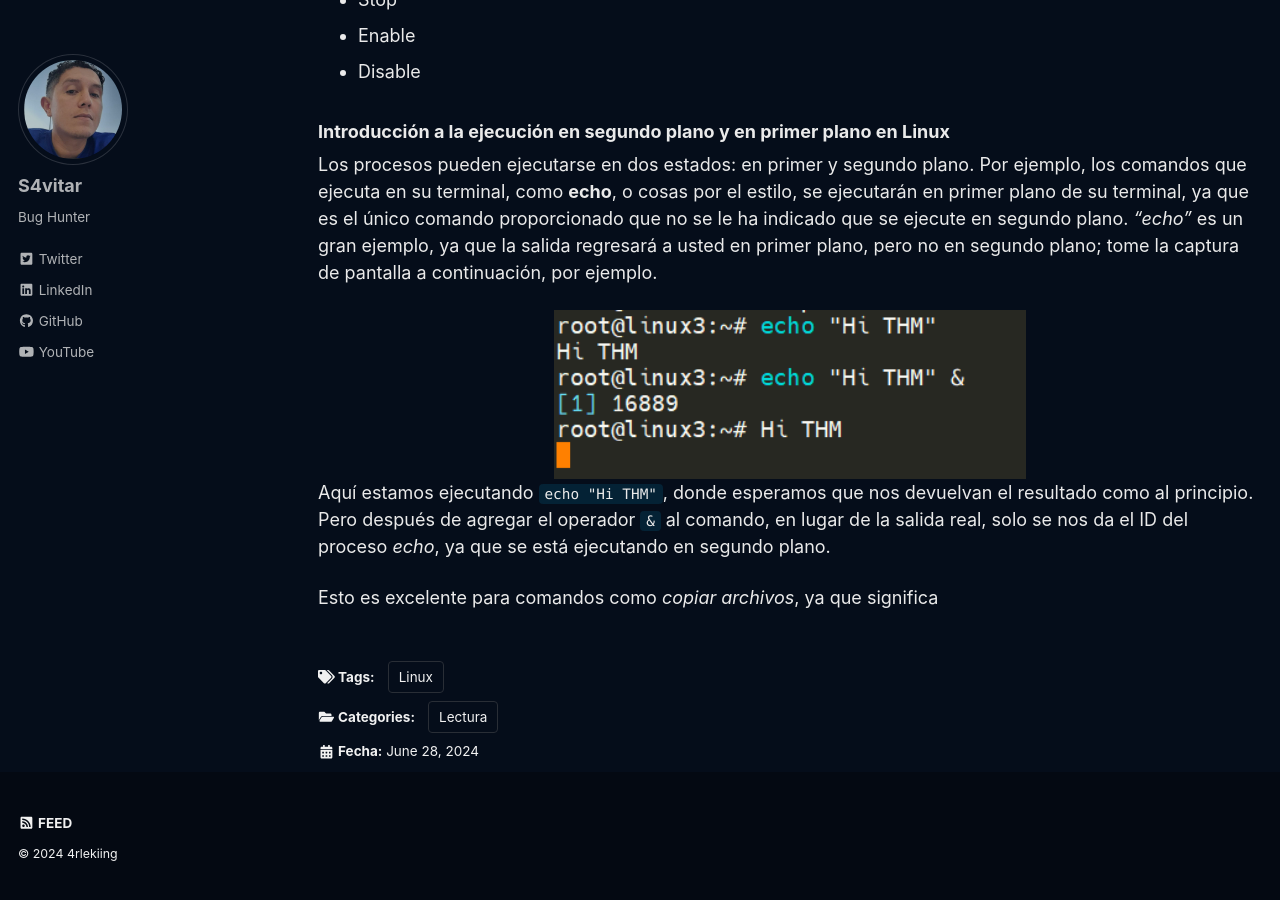
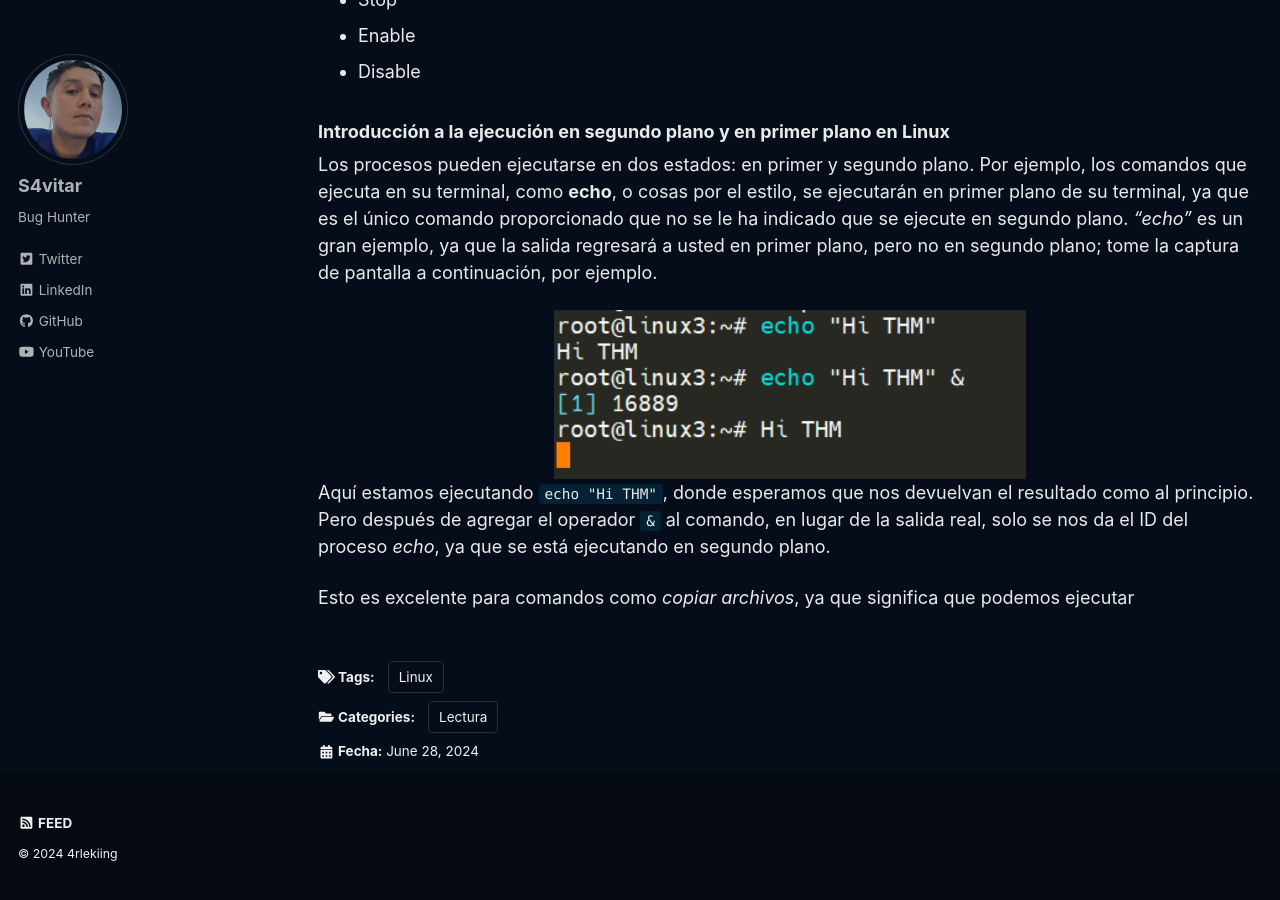
Before and after one commit to 4rleki-ing/TryH4ckm3.github.io, a Jekyll site: the page built from _posts/2024-03-23-Fundamentos-Linux-3.md, in a window 1280 px wide and 900 px high, scrolled down 9870 px. Built offline with Jekyll 4.4.1, drawn with Linux system fonts in a browser that asks for light colours; cached includes are drawn as plain includes; a script that is not in the unit is left out.

Commit message:
update Linux3

```diff
--- a/_posts/2024-03-23-Fundamentos-Linux-3.md
+++ b/_posts/2024-03-23-Fundamentos-Linux-3.md
@@ -227,4 +227,4 @@
 
 Aquí estamos ejecutando `echo "Hi THM"`, donde esperamos que nos devuelvan el resultado como al principio. Pero después de agregar el operador `&` al comando, en lugar de la salida real, solo se nos da el ID del proceso *echo*, ya que se está ejecutando en segundo plano.
 
-Esto es excelente para comandos como *copiar archivos*, ya que significa
+Esto es excelente para comandos como *copiar archivos*, ya que significa que podemos ejecutar
```
